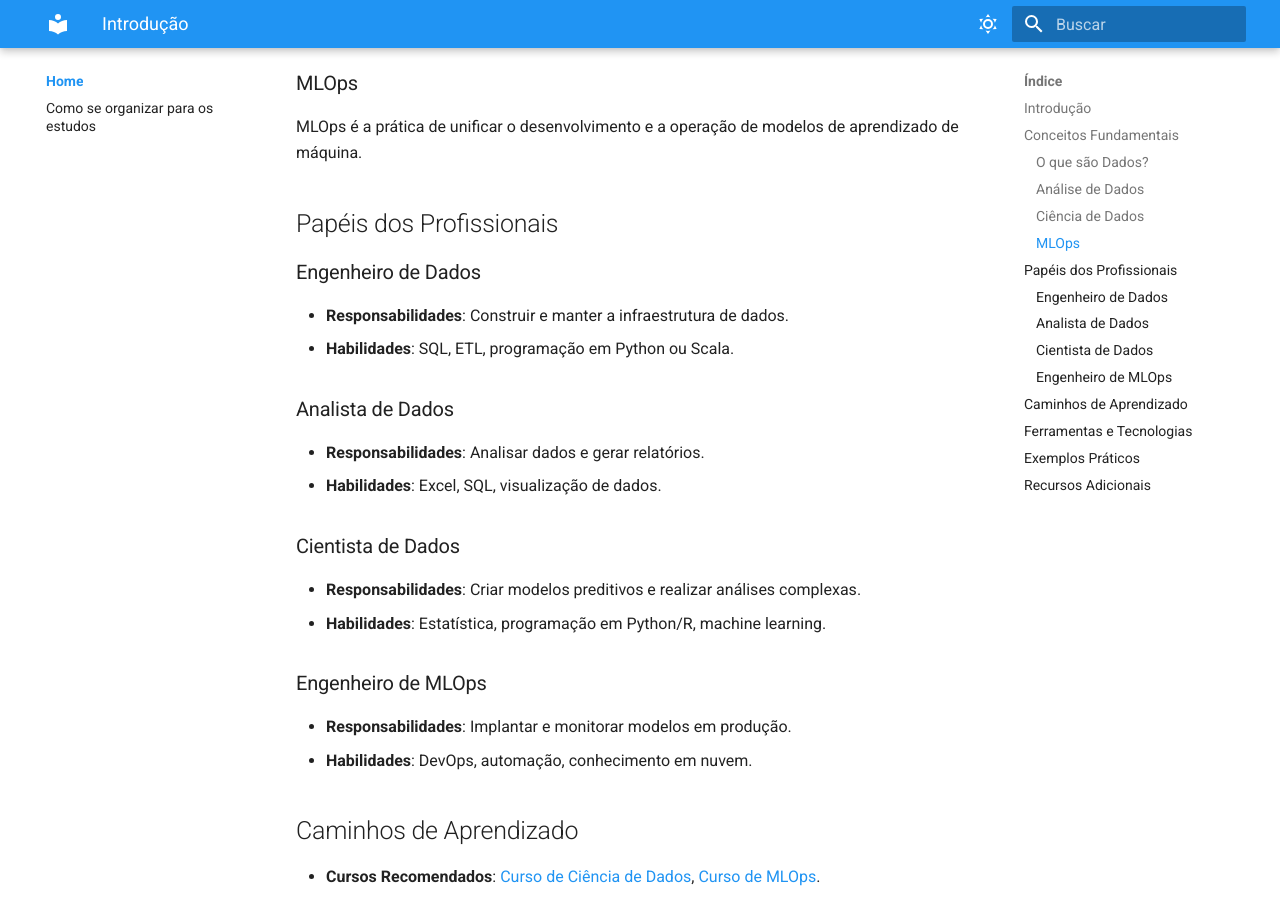
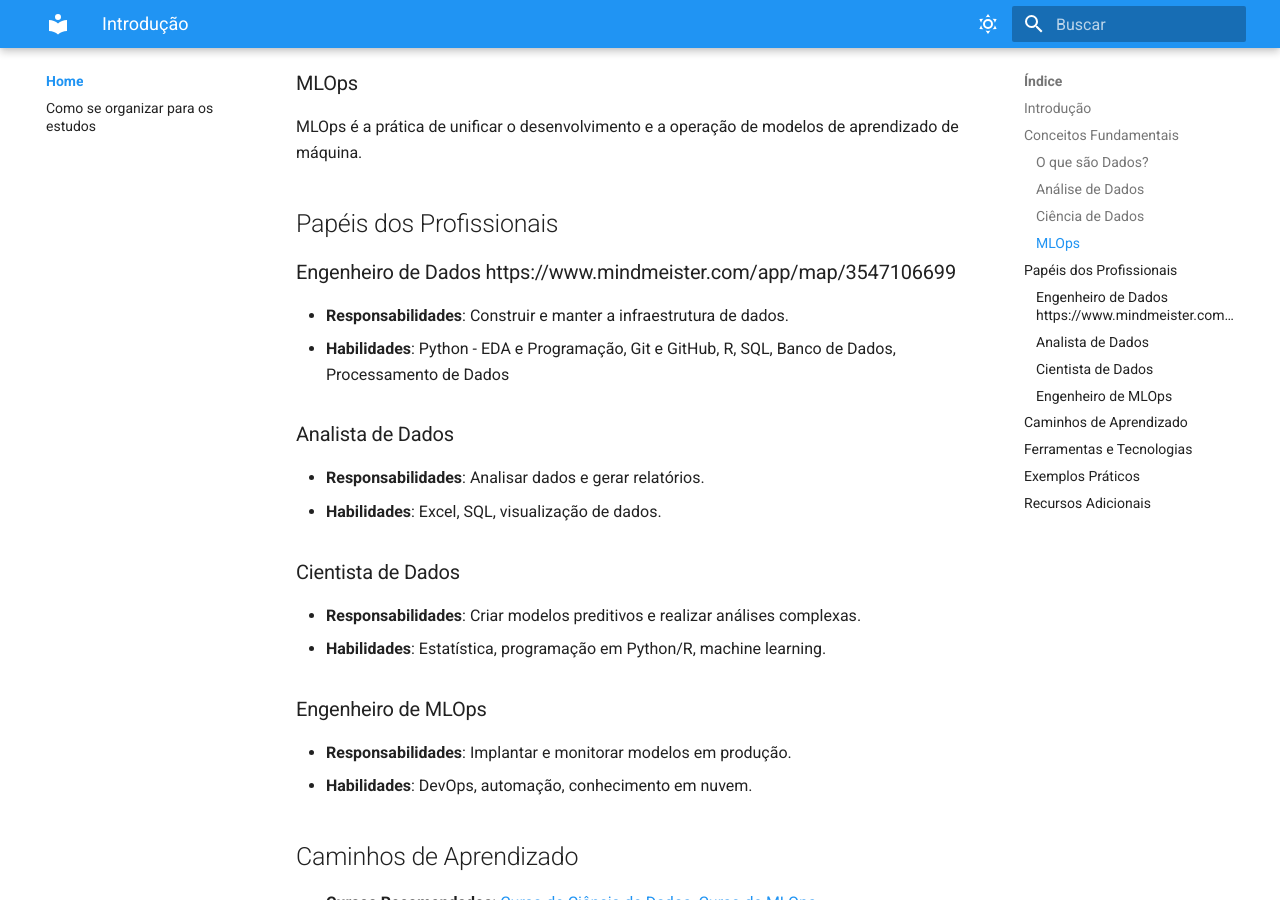
Before and after one commit to steniasantos/steniasantos.github.io, an MkDocs documentation site: the page built from docs/index.md, in a window 1280 px wide and 900 px high, scrolled down 740 px. Built offline with MkDocs 1.6.1 and Material for MkDocs 9.7.7, drawn with Linux system fonts in a browser that asks for light colours.

Commit message:
Update index.md

```diff
--- a/docs/index.md
+++ b/docs/index.md
@@ -19,9 +19,9 @@ MLOps é a prática de unificar o desenvolvimento e a operação de modelos de a
 
 ## Papéis dos Profissionais
 
-### Engenheiro de Dados
+### Engenheiro de Dados  https://www.mindmeister.com/app/map/3547106699
 - **Responsabilidades**: Construir e manter a infraestrutura de dados.
-- **Habilidades**: SQL, ETL, programação em Python ou Scala.
+- **Habilidades**: Python - EDA e Programação, Git e GitHub, R, SQL, Banco de Dados, Processamento de Dados
 
 ### Analista de Dados
 - **Responsabilidades**: Analisar dados e gerar relatórios.
```
